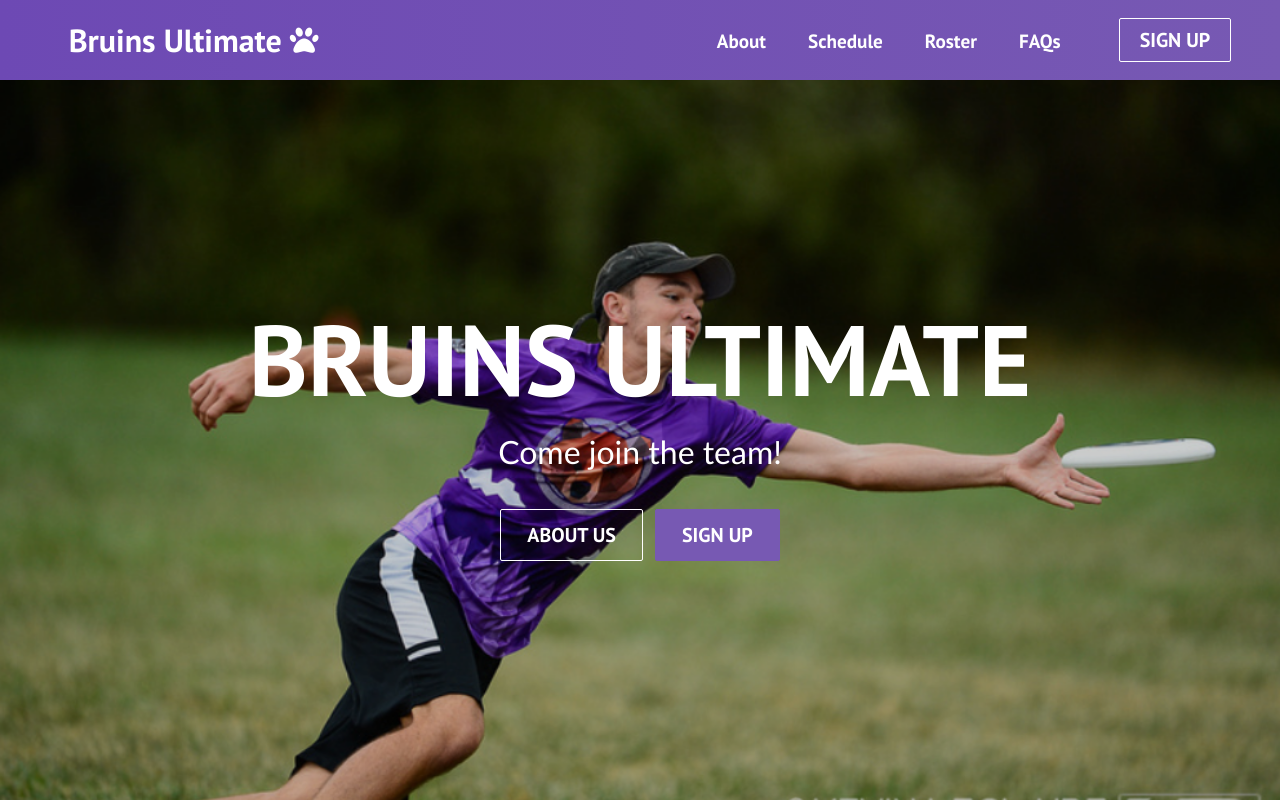
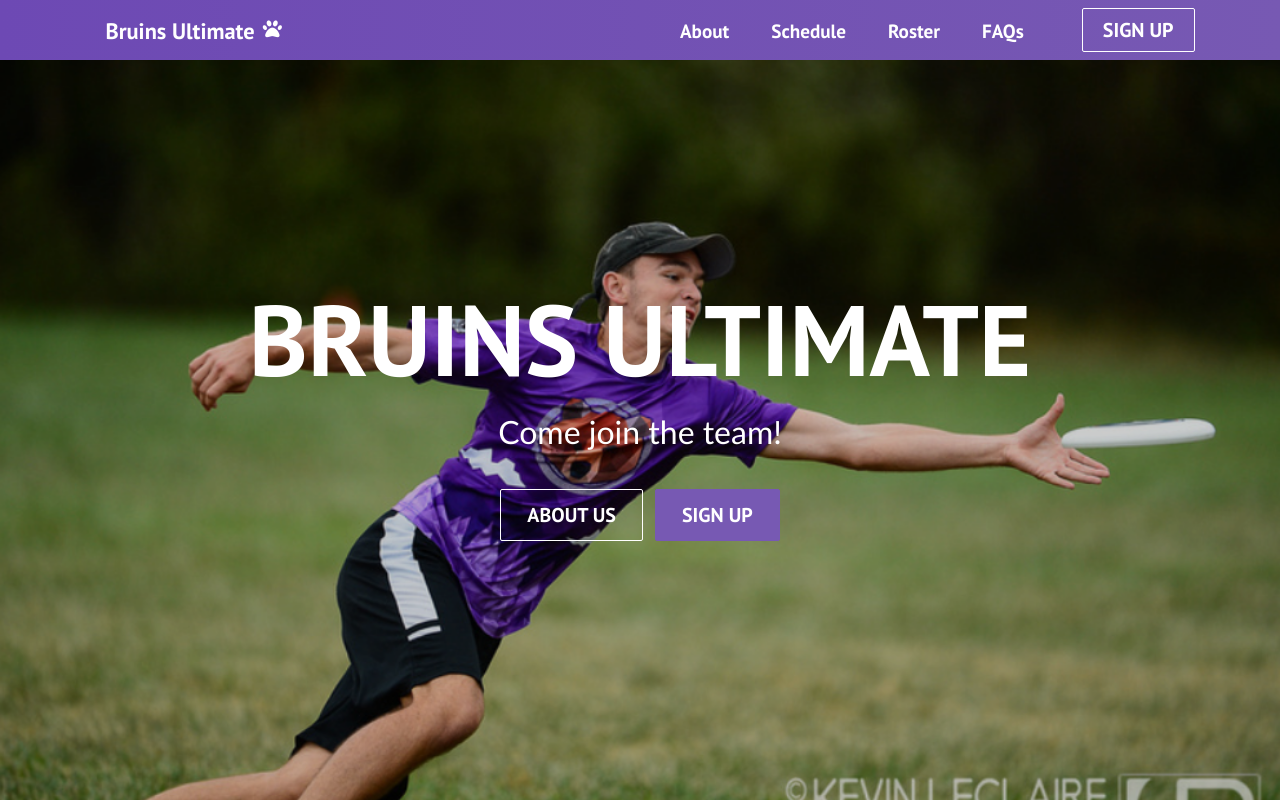
Before and after one commit to jacob-shade/bruins-ultimate, a React (Create React App) app: page / in a window 1280 px wide. Shown: the top 800 px of the page. Built offline with nearby package versions, Linux system fonts and the light colour scheme.

Commit message:
Fix Navbar sizing issue

```diff
--- a/src/components/Navbar.css
+++ b/src/components/Navbar.css
@@ -1,6 +1,6 @@
 .navbar {
   background: linear-gradient(90deg, #6d49b4 0%, var(--secondary) 100%);
-  height: 80px;
+  height: 60px;
   display: flex;
   justify-content: center;
   align-items: center;
@@ -14,7 +14,7 @@
   display: flex;
   justify-content: center;
   align-items: center;
-  height: 80px;
+  height: 60px;
   max-width: 1500px;
 }
 
@@ -24,14 +24,14 @@
   margin-left: 20px;
   cursor: pointer;
   text-decoration: none;
-  font-size: 2rem;
+  font-size: 1.4rem;
   display: flex;
   align-items: center;
 }
 
 .fa-paw {
   margin-left: 0.5rem;
-  font-size: 1.8rem;
+  font-size: 1.2rem;
 }
 
 .nav-menu {
@@ -46,7 +46,7 @@
 }
 
 .nav-item {
-  height: 80px;
+  height: 60px;
 }
 
 .nav-links {
@@ -84,9 +84,9 @@
     display: flex;
     flex-direction: column;
     width: 100%;
-    height: 90vh;
+    height: 60vh;
     position: absolute;
-    top: 80px;
+    top: 60px;
     left: -100%;
     opacity: 1;
     transition: all 0.5s ease;
@@ -117,7 +117,7 @@
     position: absolute;
     top: 0;
     left: 0;
-    padding: 0 0 0 0;
+    padding: 1.5px 0 0 0;
     transform: translate(25%, 50%);
   }
 
@@ -127,13 +127,13 @@
     top: 0;
     right: 0;
     transform: translate(-100%, 60%);
-    font-size: 1.8rem;
+    font-size: 1.4rem;
     cursor: pointer;
   }
 
   .fa-times {
     color:var(--tertiary);
-    font-size: 2rem;
+    font-size: 1.6rem;
   }
 
   .nav-links-mobile {
@@ -141,7 +141,7 @@
     text-align: center;
     margin: 2rem auto;
     border-radius: 4px;
-    width: 80%;
+    width: 40%;
     text-decoration: none;
     font-size: 1.5rem;
     background-color: transparent;
```
